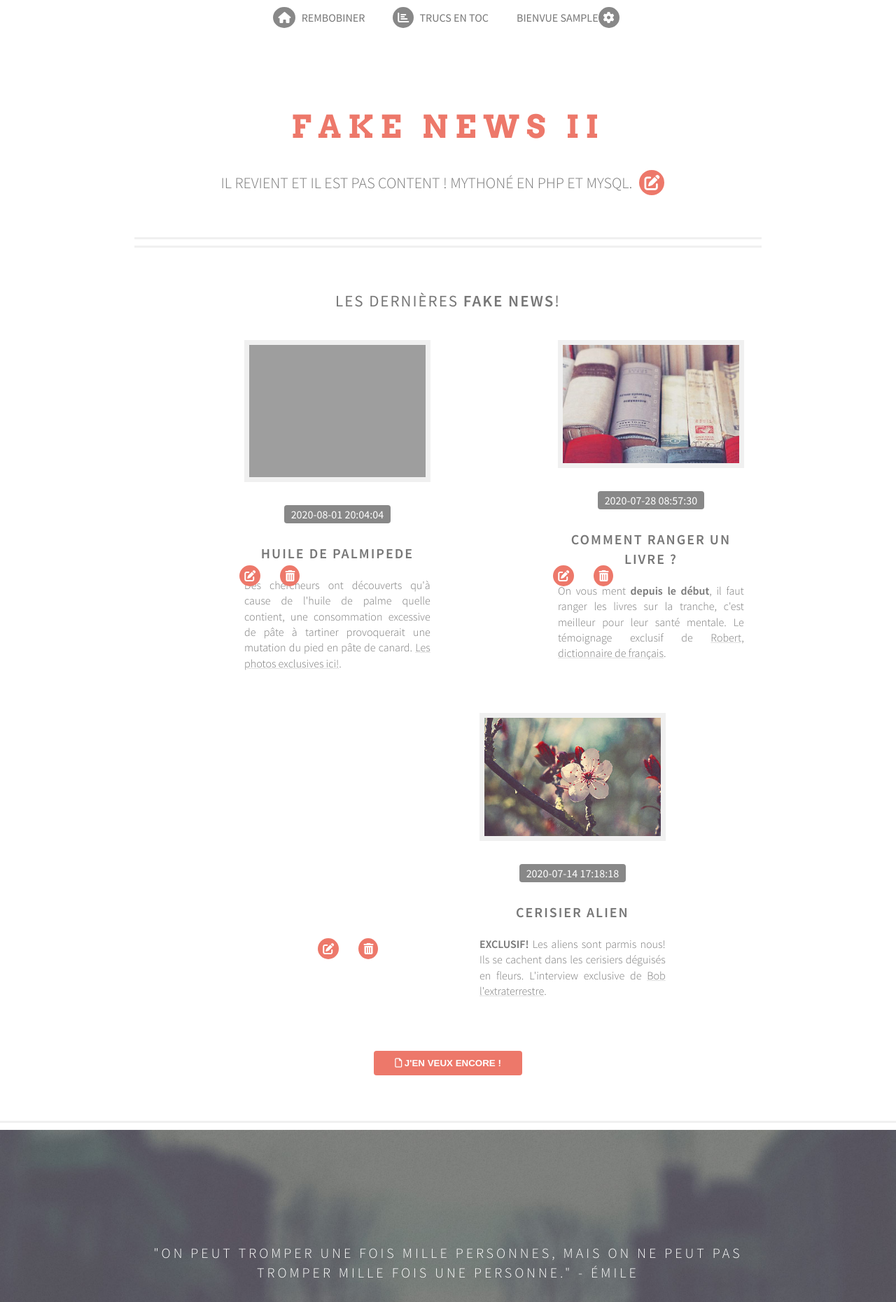
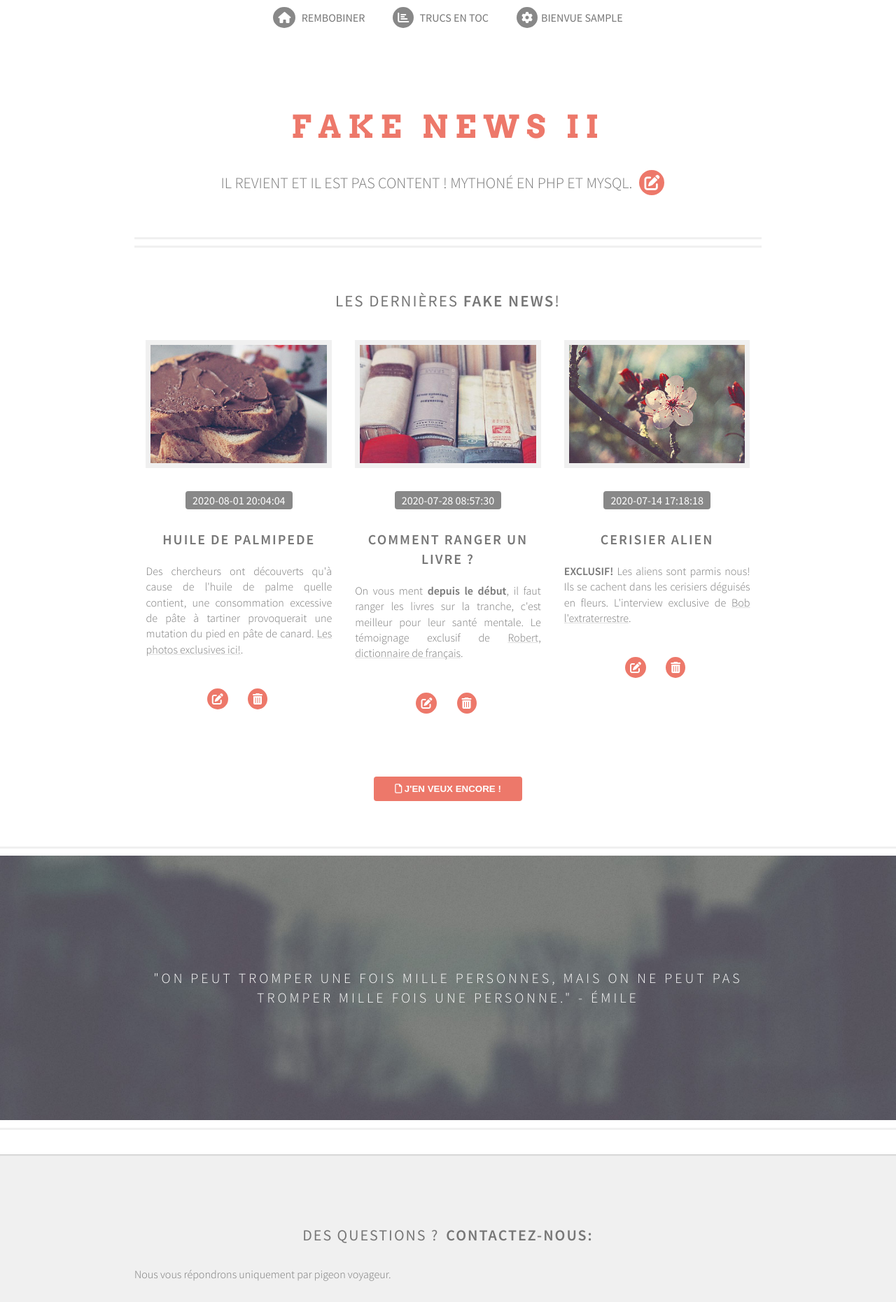
Before and after one commit to Max6613/fake-news-ii, a PHP site: page / in a window 1280 px wide. Shown: the top 1861 px of the page at 70% size. Run offline with PHP 8.4, Linux system fonts and the light colour scheme; the visitor is signed in with stand-in values (Sample User, id 1); data comes from the database, SQL or seed files in the repository; some libraries are stand-ins or nearby versions; grey boxes are pictures that could not be loaded.

Commit message:
reglage css

```diff
--- a/css/home.css
+++ b/css/home.css
@@ -9,11 +9,6 @@
 .article:hover,
 .article:active {
   box-shadow: var(--dark-bckgnd) 0 0 12px -6px;
-}
-
-.mod-btns {
-  left: 130px;
-  top: 337px;
 }
 
 .mod-btns:hover ~ .article,
@@ -47,14 +42,14 @@
 }
 
 @media (min-width: 768px) {
-  /*----Fake news----*/
   .flex-article {
     display: flex;
     justify-content: space-around;
     flex-wrap: wrap;
+    width: 100%;
   }
 
-  .article {
+  .article-mod {
     flex-basis: 49%;
   }
 
@@ -64,7 +59,7 @@
 }
 
 @media (min-width: 992px) {
-  .article {
+  .article-mod {
     flex-basis: 33%;
   }
 }
--- a/css/style.css
+++ b/css/style.css
@@ -312,6 +312,7 @@ main p {
 /*----Article----*/
 .article {
   padding: 15px;
+  width: 100%;
 }
 
 .article img {
@@ -325,12 +326,6 @@ main p {
   color: var(--light-bckgnd);
   font-weight: 400;
   padding: 3px 10px;
-}
-
-.mod-btns {
-  display: inline;
-  position: relative;
-  z-index: 20;
 }
 
 /*------Footer------*/
@@ -493,6 +488,11 @@ address li {
   .modal {
     width: auto;
   }
+
+  .btns {
+    display: flex;
+    justify-content: space-around;
+  }
 }
 
 /*------mode bureau------*/
--- a/css/trucs.css
+++ b/css/trucs.css
@@ -9,6 +9,7 @@
 
 .article img {
   margin-bottom: 10px;
+  margin-right: 10px;
   width: 35%;
 }
 
--- a/inc/nav.php
+++ b/inc/nav.php
@@ -56,7 +56,7 @@
 
             //"BIENVENUE (user)"
             $icon = new Html('i', ['class'=>'fas fa-cog ico menu-icon']);
-            $link = new Html('a', ['href'=>$link], $text, [$icon]);
+            $link = new Html('a', ['href'=>$link], $icon->ToStr() . $text);
             echo $link->ToStr();
 
             //Sous-menu
--- a/mod_article.php
+++ b/mod_article.php
@@ -48,5 +48,6 @@ if (!empty($_GET['id'])){
 
     </div>
     <script type="application/javascript" src="scripts/js/menu_deployment.js"></script>
+    <script type="application/javascript" src="scripts/js/img_preview.js"></script>
 </body>
 </html>
--- a/scripts/js/modal.js
+++ b/scripts/js/modal.js
@@ -35,6 +35,8 @@ function buildModal(id, content) {
     { onclick: "closeModal()" },
     "Annuler"
   );
+  let btn_div = createHtmlElmnt("div", { class: "btns" });
+  btn_div.append(valid_btn, cancel_btn);
 
   let form = createHtmlElmnt("form", {
     action: "/scripts/php/del_" + script + ".php?id=" + id,
@@ -42,8 +44,7 @@ function buildModal(id, content) {
     id: "del_form",
   });
   form.appendChild(p);
-  form.appendChild(valid_btn);
-  form.appendChild(cancel_btn);
+  form.appendChild(btn_div);
 
   let modal = createHtmlElmnt("div", { class: "modal" });
   modal.appendChild(form);
```
Also changed, not shown: classes/Article.php (+19 -19 lines), classes/PDOArticle.php (+2 -8 lines), css/article_mod.css (+11 -0 lines), scripts/js/img_preview.js (added, +15 -0 lines), scripts/php/set_article.php (+8 -8 lines), imgs/pic02.jpg (added), imgs/pic06.jpg (deleted).
